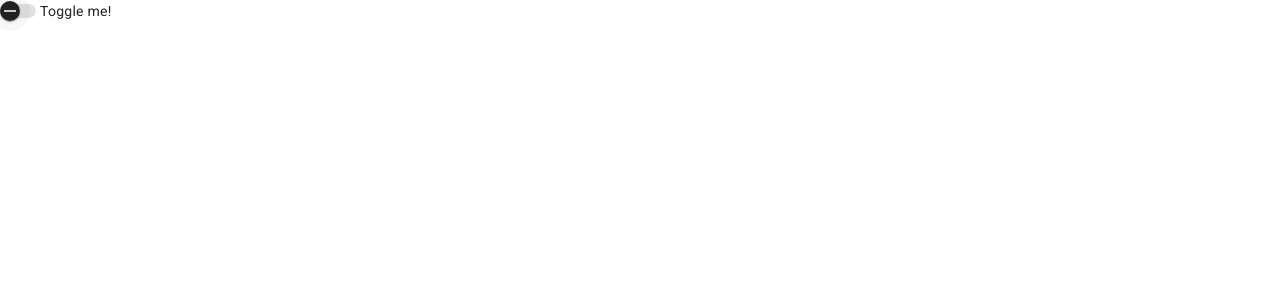
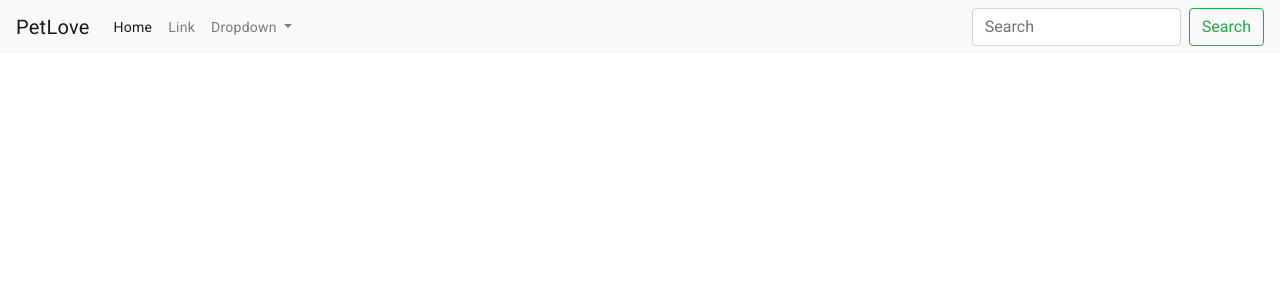
Before and after one commit to NaN-niki/PetLove, an Angular app in the folder client/: page / in a window 1280 px wide. Shown: the top 300 px of the page. Built offline with nearby package versions, Linux system fonts and the light colour scheme.

Commit message:
Header component added

```diff
--- a/client/package.json
+++ b/client/package.json
@@ -20,6 +20,9 @@
     "@angular/platform-browser": "^16.1.0",
     "@angular/platform-browser-dynamic": "^16.1.0",
     "@angular/router": "^16.1.0",
+    "@emotion/react": "^11.11.4",
+    "@emotion/styled": "^11.11.0",
+    "@mui/material": "^5.15.14",
     "rxjs": "~7.8.0",
     "tslib": "^2.3.0",
     "zone.js": "~0.13.0"
--- a/client/src/app/app.component.html
+++ b/client/src/app/app.component.html
@@ -1 +1 @@
-<mat-slide-toggle>Toggle me!</mat-slide-toggle>
+<app-header/>
--- a/client/src/app/app.module.ts
+++ b/client/src/app/app.module.ts
@@ -5,16 +5,18 @@
 import { AppComponent } from './app.component';
 import { BrowserAnimationsModule } from '@angular/platform-browser/animations';
 import { MatSlideToggleModule } from '@angular/material/slide-toggle';
+import { HeaderComponent } from './header/header.component';
 
 @NgModule({
   declarations: [
-    AppComponent
+    AppComponent,
+    HeaderComponent
   ],
   imports: [
     BrowserModule,
     AppRoutingModule,
     BrowserAnimationsModule,
-    MatSlideToggleModule
+    MatSlideToggleModule,
   ],
   providers: [],
   bootstrap: [AppComponent]
--- /dev/null
+++ b/client/src/app/header/header.component.css
@@ -0,0 +1,3 @@
+nav{
+    background-color: aqua;
+}
--- /dev/null
+++ b/client/src/app/header/header.component.html
@@ -0,0 +1,34 @@
+<nav class="navbar navbar-expand-lg navbar-light bg-light">
+    <a class="navbar-brand" href="/">PetLove</a>
+    <button class="navbar-toggler" type="button" data-toggle="collapse" data-target="#navbarSupportedContent"
+        aria-controls="navbarSupportedContent" aria-expanded="false" aria-label="Toggle navigation">
+        <span class="navbar-toggler-icon"></span>
+    </button>
+
+    <div class="collapse navbar-collapse" id="navbarSupportedContent">
+        <ul class="navbar-nav mr-auto">
+            <li class="nav-item active">
+                <a class="nav-link" href="/">Home <span class="sr-only">(current)</span></a>
+            </li>
+            <li class="nav-item">
+                <a class="nav-link" href="#">Link</a>
+            </li>
+            <li class="nav-item dropdown">
+                <a class="nav-link dropdown-toggle" href="#" id="navbarDropdown" role="button" data-toggle="dropdown"
+                    aria-haspopup="true" aria-expanded="false">
+                    Dropdown
+                </a>
+                <div class="dropdown-menu" aria-labelledby="navbarDropdown">
+                    <a class="dropdown-item" href="#">Action</a>
+                    <a class="dropdown-item" href="#">Another action</a>
+                    <div class="dropdown-divider"></div>
+                    <a class="dropdown-item" href="#">Something else here</a>
+                </div>
+            </li>
+        </ul>
+        <form class="form-inline my-2 my-lg-0">
+            <input class="form-control mr-sm-2" type="search" placeholder="Search" aria-label="Search">
+            <button class="btn btn-outline-success my-2 my-sm-0" type="submit">Search</button>
+        </form>
+    </div>
+</nav>
--- a/client/src/index.html
+++ b/client/src/index.html
@@ -1,5 +1,6 @@
 <!doctype html>
 <html lang="en">
+
 <head>
   <meta charset="utf-8">
   <title>Client</title>
@@ -9,8 +10,21 @@
   <link rel="preconnect" href="https://fonts.gstatic.com">
   <link href="https://fonts.googleapis.com/css2?family=Roboto:wght@300;400;500&display=swap" rel="stylesheet">
   <link href="https://fonts.googleapis.com/icon?family=Material+Icons" rel="stylesheet">
+  <link rel="stylesheet" href="https://cdn.jsdelivr.net/npm/bootstrap@4.0.0/dist/css/bootstrap.min.css"
+    integrity="sha384-Gn5384xqQ1aoWXA+058RXPxPg6fy4IWvTNh0E263XmFcJlSAwiGgFAW/dAiS6JXm" crossorigin="anonymous">
 </head>
+
 <body class="mat-typography">
   <app-root></app-root>
+  <script src="https://code.jquery.com/jquery-3.2.1.slim.min.js"
+    integrity="sha384-KJ3o2DKtIkvYIK3UENzmM7KCkRr/rE9/Qpg6aAZGJwFDMVNA/GpGFF93hXpG5KkN"
+    crossorigin="anonymous"></script>
+  <script src="https://cdn.jsdelivr.net/npm/popper.js@1.12.9/dist/umd/popper.min.js"
+    integrity="sha384-ApNbgh9B+Y1QKtv3Rn7W3mgPxhU9K/ScQsAP7hUibX39j7fakFPskvXusvfa0b4Q"
+    crossorigin="anonymous"></script>
+  <script src="https://cdn.jsdelivr.net/npm/bootstrap@4.0.0/dist/js/bootstrap.min.js"
+    integrity="sha384-JZR6Spejh4U02d8jOt6vLEHfe/JQGiRRSQQxSfFWpi1MquVdAyjUar5+76PVCmYl"
+    crossorigin="anonymous"></script>
 </body>
+
 </html>
```
Also changed, not shown: client/src/app/header/header.component.ts (added, +10 -0 lines), 2 other files (tests, documents, lock files or other folders).
